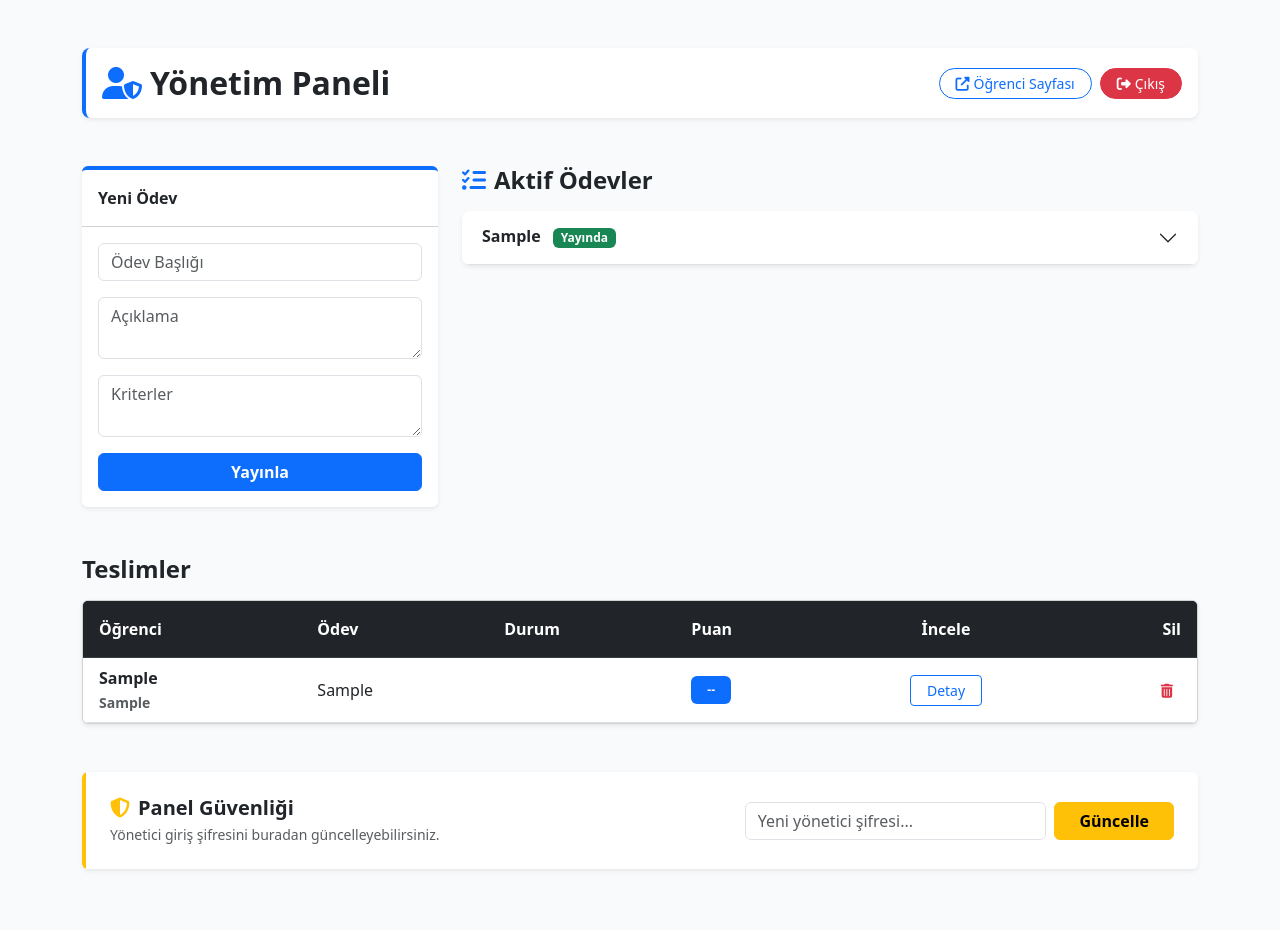
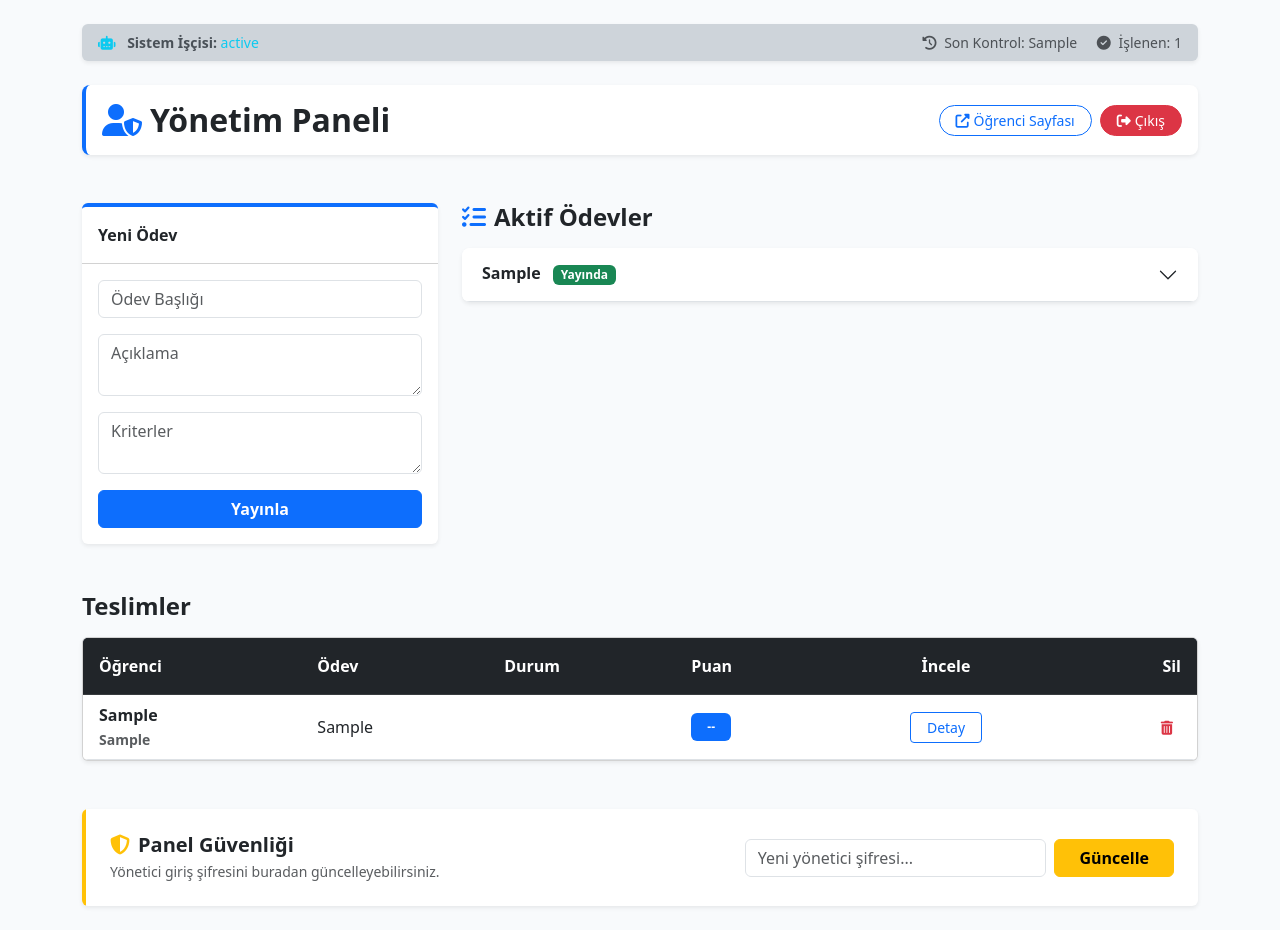
Before and after one commit to semanurozyilmaz/degerlendirme_sistemi, a Flask app: template yukleme_sistemi/templates/yetkili.html in a window 1280 px wide. Before the commit the page ends 870 px from the top, so only its background shows below. Run offline with Flask 3, Linux system fonts and the light colour scheme; tables that the repository leaves empty hold one stand-in row (values such as "Sample post"); the template is opened without the code that fills it: values that come from a table or form of the project are taken from there, most other values are stand-ins (such as "Sample title", 1, 10 or a date in 2020).

Commit message:
fix worker

```diff
--- a/yukleme_sistemi/app.py
+++ b/yukleme_sistemi/app.py
@@ -29,6 +29,11 @@ app.config['SQLALCHEMY_DATABASE_URI'] = database_url or 'sqlite:///local.db'
 app.config['SQLALCHEMY_TRACK_MODIFICATIONS'] = False
 db = SQLAlchemy(app)
 
+WORKER_STATUS = {
+    "last_run": "Henüz başlamadı",
+    "status": "Başlatılıyor...",
+    "processed_count": 0
+}
 # --- VERİTABANI MODELLERİ ---
 
 class Odev(db.Model):
@@ -148,44 +153,60 @@ def ai_degerlendir(kod, calisma_sonucu, odev, kullanilan_input):
         return None, None, None
 
 def odev_isleyici_worker():
+    global WORKER_STATUS
     with app.app_context():
-        print("🤖 İşçi başlatıldı (Zaman aşımları güncellendi).")
+        print("🤖 İşçi thread başlatıldı.")
         while True:
             try:
-                # 'bekliyor' olanları al. 3 denemeden sonra hala bekliyorsa 'hata'ya düşecek.
+                # Durumu güncelle
+                WORKER_STATUS["last_run"] = datetime.now().strftime("%H:%M:%S")
+                WORKER_STATUS["status"] = "Ödev Aranıyor..."
+
+                # Veritabanı önbelleğini temizle (Yeni kayıtları görebilmek için)
+                db.session.expire_all()
+                db.session.commit()
+
+                # Bekleyen ödevi çek
                 teslim = OdevTeslim.query.filter(
                     OdevTeslim.durum == 'bekliyor',
                     OdevTeslim.deneme_sayisi < 3
                 ).order_by(OdevTeslim.tarih.asc()).first()
 
                 if teslim:
+                    WORKER_STATUS["status"] = f"İşleniyor: {teslim.ogrenci_ad}"
+                    print(f"📝 {teslim.ogrenci_ad} değerlendiriliyor...")
+
                     teslim.durum = 'isleniyor'
                     teslim.deneme_sayisi += 1
                     db.session.commit()
 
                     odev_obj = db.session.get(Odev, teslim.odev_id)
-                    basarili, sonuc = kod_calistir_ve_test_et(teslim.kod_icerik, odev_obj.test_case)
-                    puan, mesaj, detay = ai_degerlendir(teslim.kod_icerik, sonuc, odev_obj, odev_obj.test_case)
+                    _, sonuc = kod_calistir_ve_test_et(teslim.kod_icerik, odev_obj.test_case)
+                    puan, mesaj, detay = ai_degerlendir(teslim.kod_icerik, sonuc, odev_obj)
 
                     if puan is not None:
                         teslim.puan = puan
                         teslim.geri_bildirim = mesaj
                         teslim.puan_detay = json.dumps(detay)
                         teslim.durum = 'tamamlandi'
+                        WORKER_STATUS["processed_count"] += 1
                     else:
-                        # Hata durumunda tekrar beklemeye al (deneme sınırı dolana kadar)
+                        # Hata durumunda (Rate limit vb)
                         if teslim.deneme_sayisi >= 3:
                             teslim.durum = 'hata'
-                            teslim.geri_bildirim = "AI servisine bağlanırken 3 kez hata oluştu. Lütfen manuel olarak yeniden deneyin."
+                            teslim.geri_bildirim = "API/Sistem hatası nedeniyle 3 deneme başarısız oldu."
                         else:
                             teslim.durum = 'bekliyor'
 
                     db.session.commit()
-                    time.sleep(10) # API Hız Sınırı Koruması
+                    time.sleep(10) # API Limit Koruyucu
                 else:
+                    WORKER_STATUS["status"] = "Beklemede (Tüm ödevler işlendi)"
                     time.sleep(5)
             except Exception as e:
                 print(f"Worker Hatası: {e}")
+                WORKER_STATUS["status"] = f"HATA: {str(e)[:30]}..."
+                db.session.rollback()
                 time.sleep(10)
 
 def database_sifirla():
@@ -373,6 +394,8 @@ def yeniden_dene(id):
     return redirect(url_for('yetkili'))
 
 # --- BAŞLATMA ---
+worker_thread = threading.Thread(target=odev_isleyici_worker, daemon=True)
+worker_thread.start()
 
 if __name__ == '__main__':
     with app.app_context():
@@ -381,7 +404,4 @@ if __name__ == '__main__':
             db.session.add(Ayarlar(yonetici_sifre=default_key))
             db.session.commit()
 
-    # İşçi Thread'ini Başlat
-    threading.Thread(target=odev_isleyici_worker, daemon=True).start()
-
     app.run(debug=False, host='0.0.0.0', port=7860)
--- a/yukleme_sistemi/templates/yetkili.html
+++ b/yukleme_sistemi/templates/yetkili.html
@@ -33,7 +33,19 @@
     </style>
 </head>
 
-<body class="container py-5">
+<body class="container py-4">
+    <!-- Sistem İşçisi Durum Çubuğu -->
+    <div class="alert alert-dark border-0 shadow-sm mb-4 py-2 px-3 d-flex justify-content-between align-items-center">
+        <div class="small">
+            <i class="fas fa-robot me-2 text-info"></i>
+            <strong>Sistem İşçisi:</strong>
+            <span class="text-info">{{ worker_status.status }}</span>
+        </div>
+        <div class="small text-muted">
+            <span class="me-3"><i class="fas fa-history me-1"></i> Son Kontrol: {{ worker_status.last_run }}</span>
+            <span><i class="fas fa-check-circle me-1"></i> İşlenen: {{ worker_status.processed_count }}</span>
+        </div>
+    </div>
     <!-- Üst Başlık -->
     <div
         class="d-flex justify-content-between align-items-center mb-5 bg-white p-3 rounded-3 shadow-sm border-start border-primary border-4">
```
